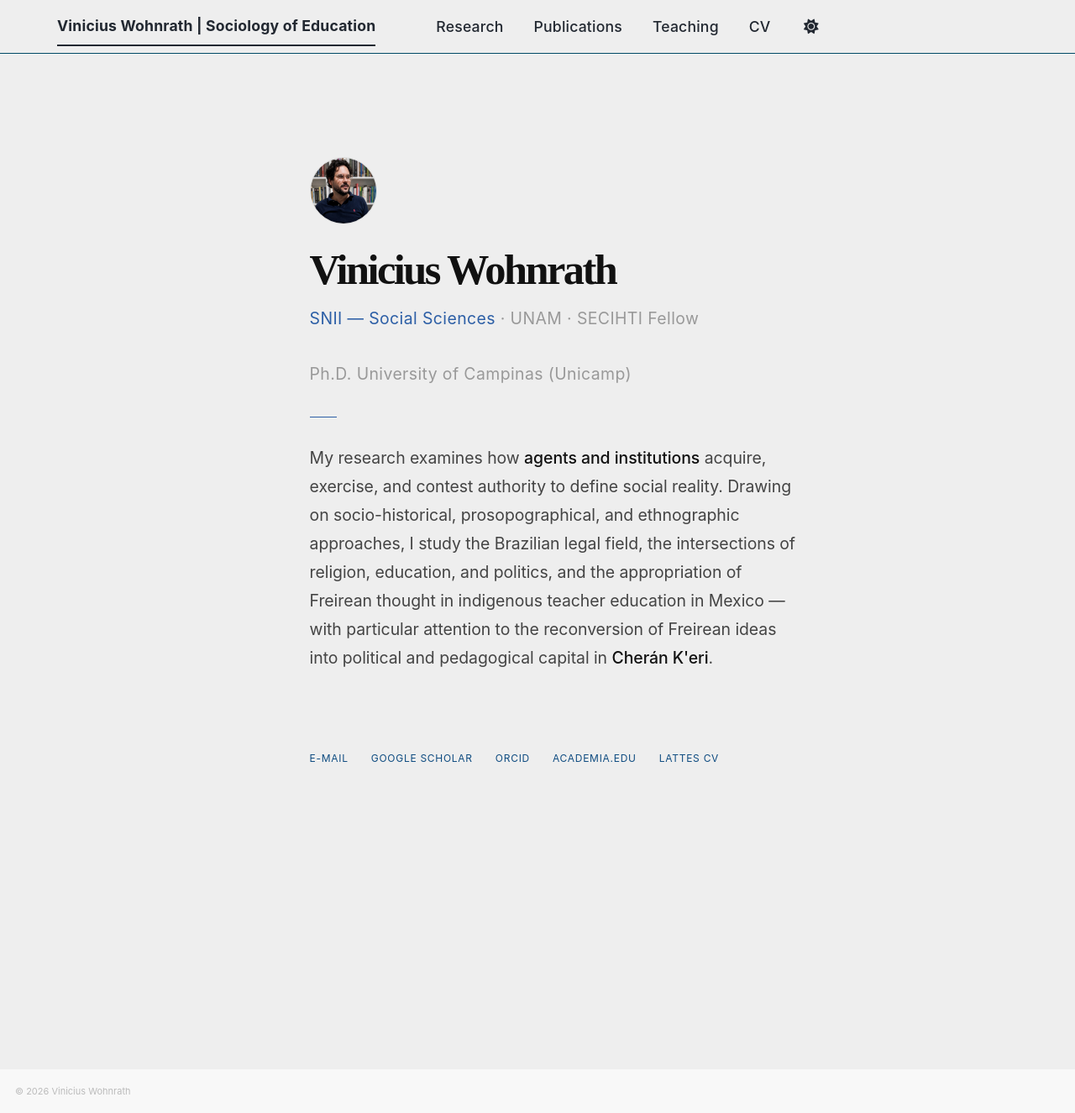
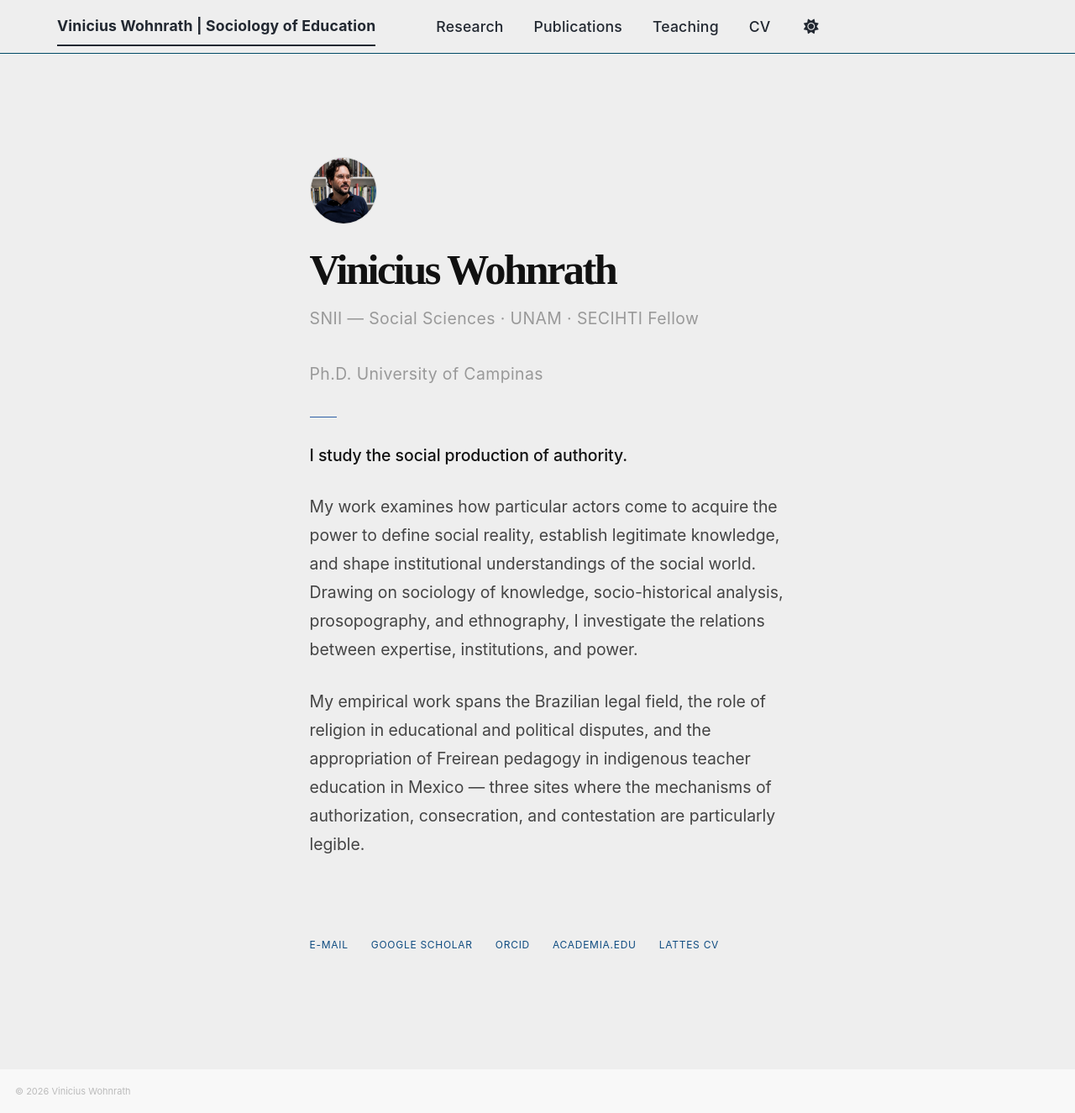
Before and after one commit to viniciuswohnrath/viniciuswohnrath.github.io, a Jekyll site: the page built from _pages/about.md, in a window 1280 px wide and 1325 px high. Shown: the whole window at 84% size. Built offline with Jekyll 4.4.1, drawn with Linux system fonts in a browser that asks for light colours; a script bundle is joined from its source files by our own code; library files that are not in the unit come from our copies.

Commit message:
Update about.md

```diff
--- a/_pages/about.md
+++ b/_pages/about.md
@@ -13,8 +13,9 @@ classes: wide
   .vw-meta { font-size: 12px; color: #999; letter-spacing: 0.02em; margin-bottom: 0.4rem; }
   .vw-meta-accent { color: #2D5FA6; }
   .vw-divider { width: 32px; height: 1px; background: #2D5FA6; margin: 1.75rem 0; }
-  .vw-body { font-size: 15px; line-height: 1.75; color: #444; margin-bottom: 1rem; }
+  .vw-body { font-size: 15px; line-height: 1.75; color: #444; margin-bottom: 1.25rem; }
   .vw-body strong { color: #111; font-weight: 500; }
+  .vw-body-lead { font-size: 16px; font-weight: 500; color: #111; line-height: 1.5; margin-bottom: 1.25rem; }
   .vw-links { display: flex; flex-wrap: wrap; gap: 1.5rem; margin-top: 3rem; padding-top: 2rem; border-top: 0.5px solid #eee; }
   .vw-link { font-size: 12px; letter-spacing: 0.06em; text-transform: uppercase; color: #999; text-decoration: none; }
   .vw-link:hover { color: #2D5FA6; }
@@ -28,12 +29,16 @@ classes: wide
 
   <h1 class="vw-name">Vinicius Wohnrath</h1>
 
-  <p class="vw-meta"><span class="vw-meta-accent">SNII — Social Sciences</span> · UNAM · SECIHTI Fellow</p>
-  <p class="vw-meta">Ph.D. University of Campinas (Unicamp)</p>
+  <p class="vw-meta">SNII — Social Sciences · UNAM · SECIHTI Fellow</p>
+  <p class="vw-meta">Ph.D. University of Campinas</p>
 
   <div class="vw-divider"></div>
 
-  <p class="vw-body">My research examines how <strong>agents and institutions</strong> acquire, exercise, and contest authority to define social reality. Drawing on socio-historical, prosopographical, and ethnographic approaches, I study the Brazilian legal field, the intersections of religion, education, and politics, and the appropriation of Freirean thought in indigenous teacher education in Mexico — with particular attention to the reconversion of Freirean ideas into political and pedagogical capital in <strong>Cherán K'eri</strong>.</p>
+  <p class="vw-body-lead">I study the social production of authority.</p>
+
+  <p class="vw-body">My work examines how particular actors come to acquire the power to define social reality, establish legitimate knowledge, and shape institutional understandings of the social world. Drawing on sociology of knowledge, socio-historical analysis, prosopography, and ethnography, I investigate the relations between expertise, institutions, and power.</p>
+
+  <p class="vw-body">My empirical work spans the Brazilian legal field, the role of religion in educational and political disputes, and the appropriation of Freirean pedagogy in indigenous teacher education in Mexico — three sites where the mechanisms of authorization, consecration, and contestation are particularly legible.</p>
 
   <div class="vw-links">
     <a class="vw-link" href="mailto:vinicius.wohnrath@gmail.com">E-mail</a>
```
